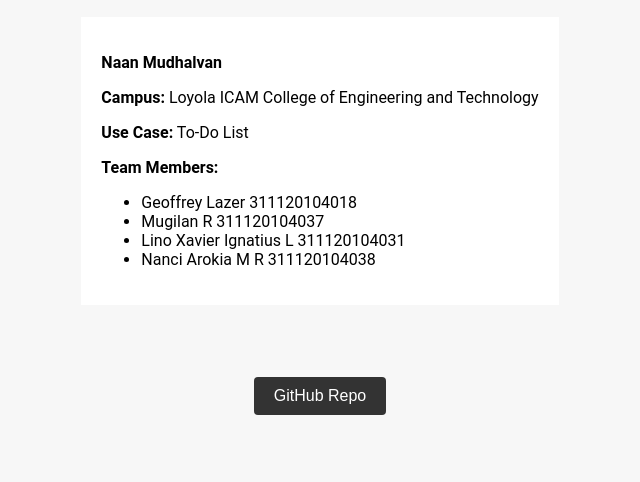
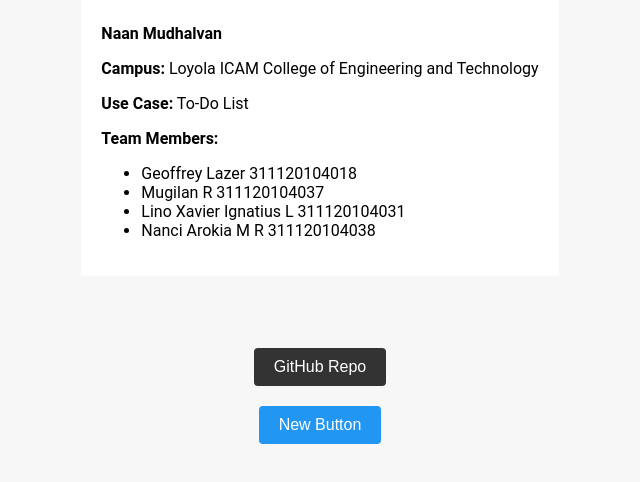
Before and after one commit to GeoffreyLazer/redirection, a plain HTML site: page index.html in a window 1280 px wide. Shown: the part 234-716 px from the top of the page, without its empty margins (320-960 px from the left). Drawn offline with Linux system fonts and the light colour scheme.

Commit message:
Update index.html

```diff
--- a/index.html
+++ b/index.html
@@ -1,5 +1,6 @@
 <!DOCTYPE html>
 <html lang="en">
+
 <head>
     <meta charset="UTF-8">
     <meta name="viewport" content="width=device-width, initial-scale=1.0">
@@ -60,8 +61,14 @@
             background-color: #333;
             margin-top: 20px;
         }
+
+        #newButton { /* New Button Styles */
+            background-color: #2196F3;
+            margin-top: 20px;
+        }
     </style>
 </head>
+
 <body>
 
     <header>
@@ -85,12 +92,21 @@
 
     <button id="githubBtn" onclick="redirectToRepo()">GitHub Repo</button>
 
+    <!-- New Button -->
+    <button id="newButton" onclick="handleNewButtonClick()">New Button</button>
+
     <script>
         function redirectToRepo() {
             // Replace the URL with your actual GitHub repository URL
             window.location.href = 'https://github.com/GeoffreyLazer/NM-LICET-GROUP11';
         }
+
+        function handleNewButtonClick() {
+            // Add functionality for the new button here
+            alert('New Button Clicked!');
+        }
     </script>
 
 </body>
+
 </html>
```
Lines whose indentation alone changed are shown as unchanged.
